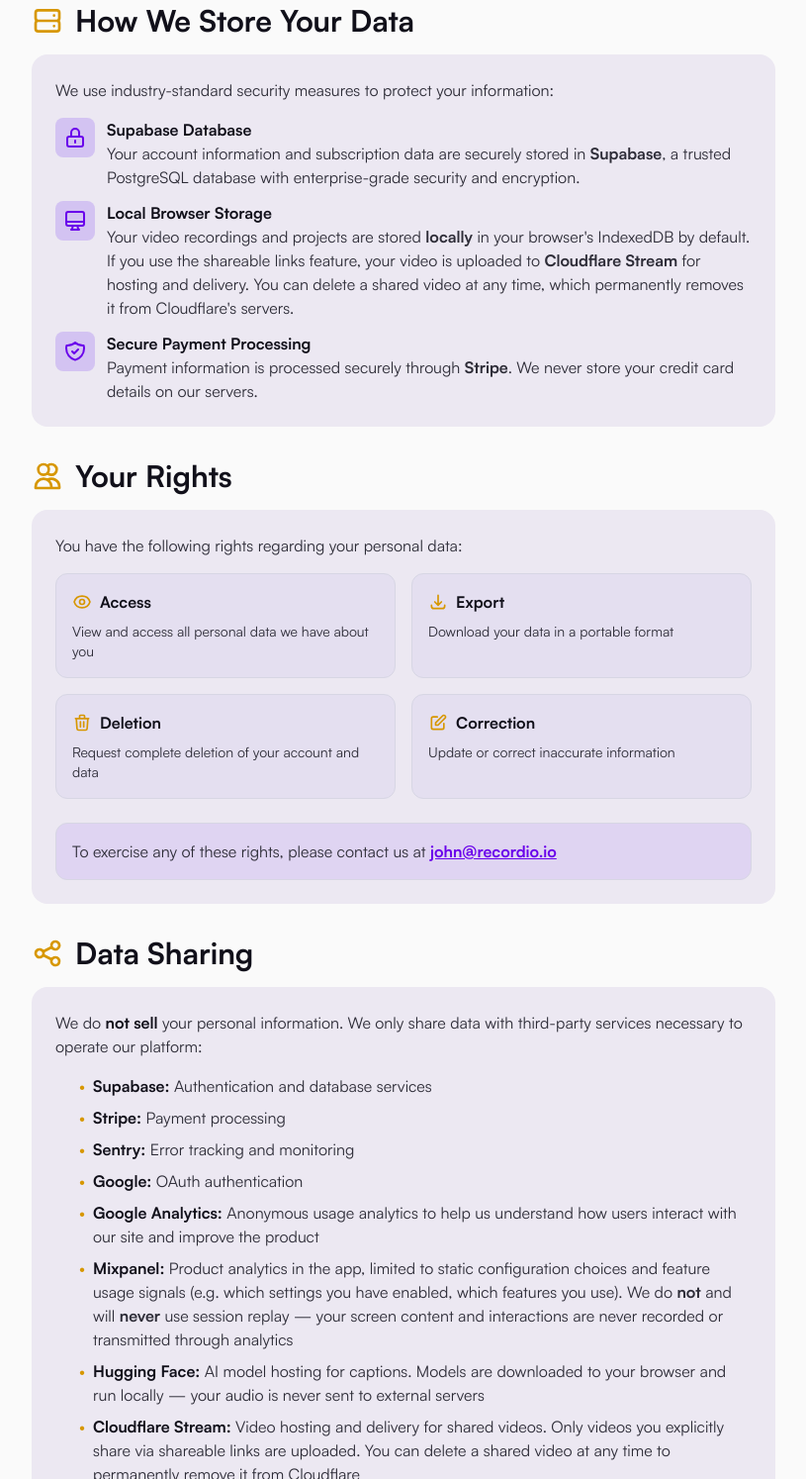
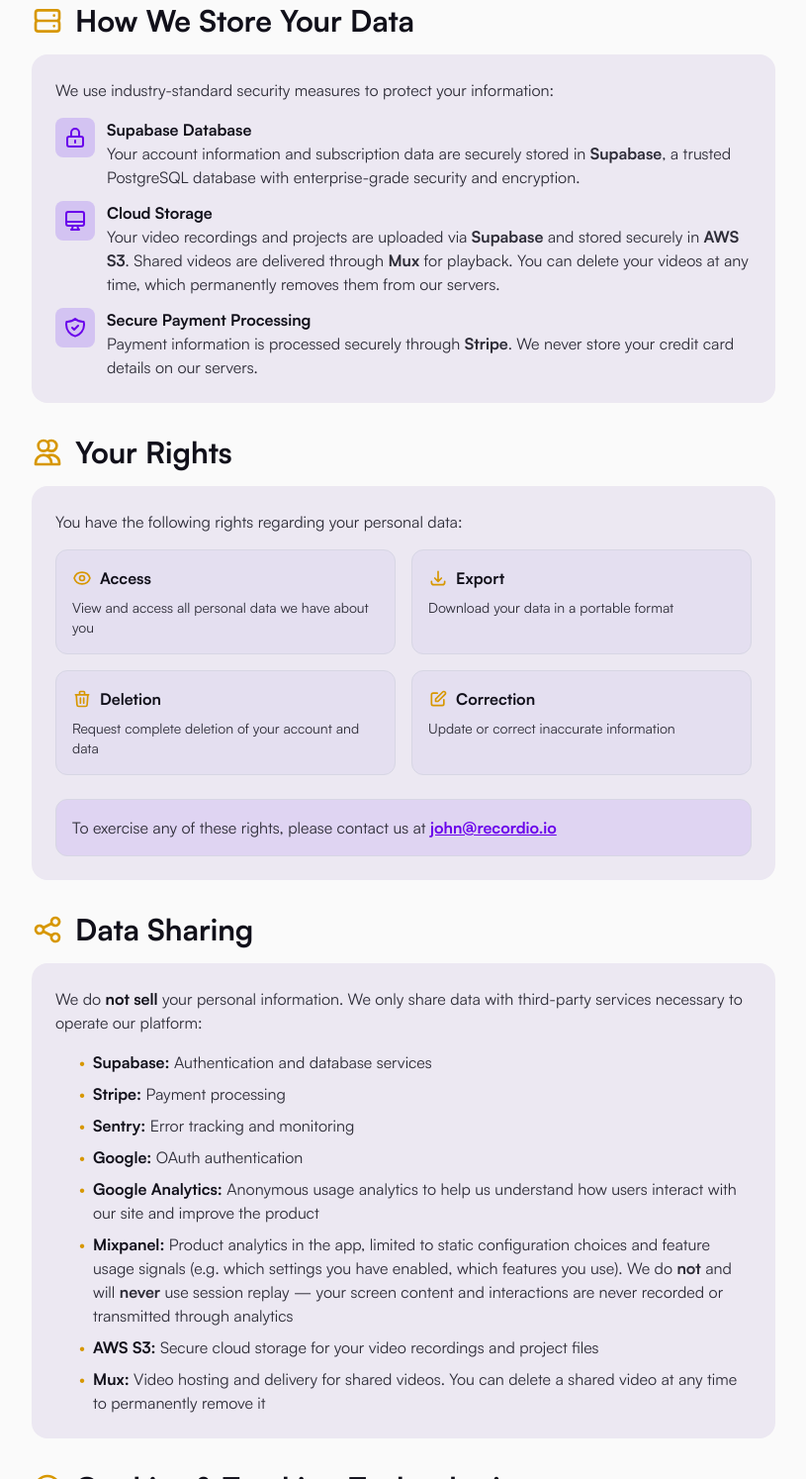
Before and after one commit to jmikh/recordio-site, an Astro site: page /privacy in a window 1280 px wide. Shown: the part 1306-2800 px from the top of the page at 99% size, without its empty margins (232-1047 px from the left). Built offline with nearby package versions, Linux system fonts and the light colour scheme; Astro itself is replaced by a stand-in of ours.

Commit message:
privacy and terms

```diff
--- a/src/pages/privacy.astro
+++ b/src/pages/privacy.astro
@@ -7,7 +7,7 @@ import { SUPPORT_EMAIL, SITE_DOMAIN } from "../utils/constants";
 
 <BaseLayout
     title="Privacy Policy — Recordio"
-    description="Learn how Recordio handles your data. Recordings stay on your device by default. Shared videos are hosted on Cloudflare Stream."
+    description="Learn how Recordio handles your data. Recordings are securely stored in the cloud via Supabase and AWS S3."
 >
     <Header client:load />
     <main class="min-h-screen relative pb-16 mt-16 md:mt-24">
@@ -21,7 +21,7 @@ import { SUPPORT_EMAIL, SITE_DOMAIN } from "../utils/constants";
                     Privacy Policy
                 </h1>
                 <p class="text-xl text-text-muted">
-                    Last updated: February 26, 2026
+                    Last updated: May 4, 2026
                 </p>
             </div>
 
@@ -35,7 +35,7 @@ import { SUPPORT_EMAIL, SITE_DOMAIN } from "../utils/constants";
                         >, we take your privacy seriously. This Privacy Policy
                         explains how we collect, use, store, and protect your
                         personal information when you use our Chrome extension,
-                        web application, and related services.
+                        web application, cloud platform, and related services.
                     </p>
                 </section>
 
@@ -115,8 +115,8 @@ import { SUPPORT_EMAIL, SITE_DOMAIN } from "../utils/constants";
                                     <span
                                         ><strong class="text-text-highlighted"
                                             >Project metadata</strong
-                                        > (e.g. creation date, duration) — video content
-                                        stays in your browser</span
+                                        > (e.g. creation date, duration) and video
+                                        content stored securely in the cloud</span
                                     >
                                 </li>
                                 <li class="flex items-start">
@@ -332,17 +332,17 @@ import { SUPPORT_EMAIL, SITE_DOMAIN } from "../utils/constants";
                                     <h3
                                         class="text-text-highlighted font-semibold"
                                     >
-                                        Local Browser Storage
+                                        Cloud Storage
                                     </h3>
                                     <p class="text-text-main">
                                         Your video recordings and projects are
-                                        stored <strong>locally</strong> in your browser's
-                                        IndexedDB by default. If you use the shareable
-                                        links feature, your video is uploaded to <strong
-                                            >Cloudflare Stream</strong
-                                        > for hosting and delivery. You can delete
-                                        a shared video at any time, which permanently
-                                        removes it from Cloudflare's servers.
+                                        uploaded via <strong>Supabase</strong> and
+                                        stored securely in <strong>AWS S3</strong>.
+                                        Shared videos are delivered through <strong
+                                            >Mux</strong
+                                        > for playback. You can delete your videos
+                                        at any time, which permanently removes them
+                                        from our servers.
                                     </p>
                                 </div>
                             </div>
@@ -606,19 +606,17 @@ import { SUPPORT_EMAIL, SITE_DOMAIN } from "../utils/constants";
                             <li class="flex items-start">
                                 <span class="text-secondary mr-2">•</span><span
                                     ><strong class="text-text-highlighted"
-                                        >Hugging Face:</strong
-                                    > AI model hosting for captions. Models are downloaded
-                                    to your browser and run locally — your audio is
-                                    never sent to external servers</span>
+                                        >AWS S3:</strong
+                                    > Secure cloud storage for your video recordings
+                                    and project files</span>
                             </li>
                             <li class="flex items-start">
                                 <span class="text-secondary mr-2">•</span><span
                                     ><strong class="text-text-highlighted"
-                                        >Cloudflare Stream:</strong
+                                        >Mux:</strong
                                     > Video hosting and delivery for shared videos.
-                                    Only videos you explicitly share via shareable
-                                    links are uploaded. You can delete a shared video
-                                    at any time to permanently remove it from Cloudflare</span>
+                                    You can delete a shared video at any time to
+                                    permanently remove it</span>
                             </li>
                         </ul>
                     </div>
--- a/src/pages/terms.astro
+++ b/src/pages/terms.astro
@@ -7,7 +7,7 @@ import { SUPPORT_EMAIL } from "../utils/constants";
 
 <BaseLayout
     title="Terms of Service — Recordio"
-    description="Terms of Service for using Recordio, the Chrome extension for professional screen recordings."
+    description="Terms of Service for using Recordio, a cloud-based screen recording and video library platform."
 >
     <Header client:load />
     <main class="min-h-screen relative pb-16 mt-16 md:mt-24">
@@ -19,7 +19,7 @@ import { SUPPORT_EMAIL } from "../utils/constants";
                     Terms of Service
                 </h1>
                 <p class="text-xl text-text-muted">
-                    Last updated: February 25, 2026
+                    Last updated: May 4, 2026
                 </p>
             </div>
 
@@ -82,7 +82,7 @@ import { SUPPORT_EMAIL } from "../utils/constants";
 
                 <section class="space-y-3">
                     <h2 class="text-2xl font-bold text-text-highlighted">7. Data and Privacy</h2>
-                    <p class="text-text-main">Your use of Recordio is subject to our <a href="/privacy/" class="text-primary-highlighted hover:text-secondary underline">Privacy Policy</a>. Video recordings and projects are stored locally in your browser's storage by default. If you use the shareable links feature, your video is uploaded to Cloudflare Stream for hosting and delivery. You can delete a shared video at any time, which permanently removes it from Cloudflare's servers.</p>
+                    <p class="text-text-main">Your use of Recordio is subject to our <a href="/privacy/" class="text-primary-highlighted hover:text-secondary underline">Privacy Policy</a>. Video recordings are uploaded via Supabase and stored securely in AWS S3. Shared videos are delivered through Mux. You can delete your videos at any time, which permanently removes them from our servers.</p>
                 </section>
 
                 <section class="space-y-3">
```
